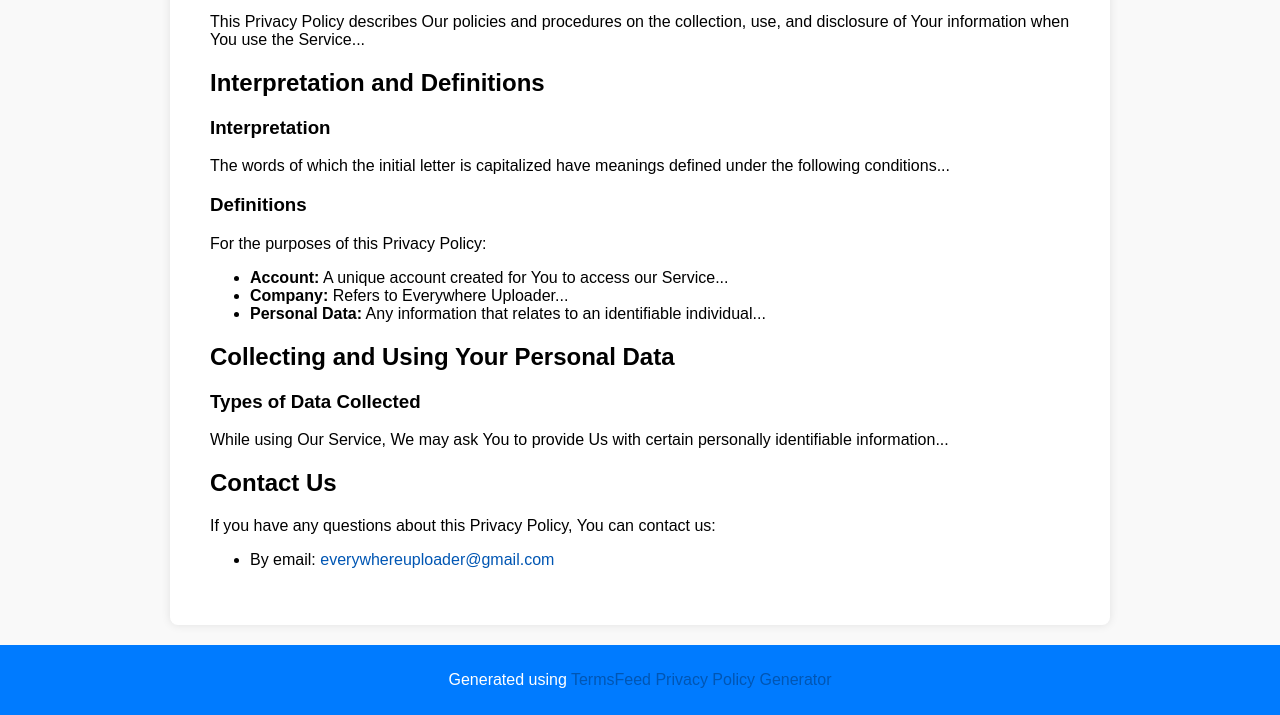
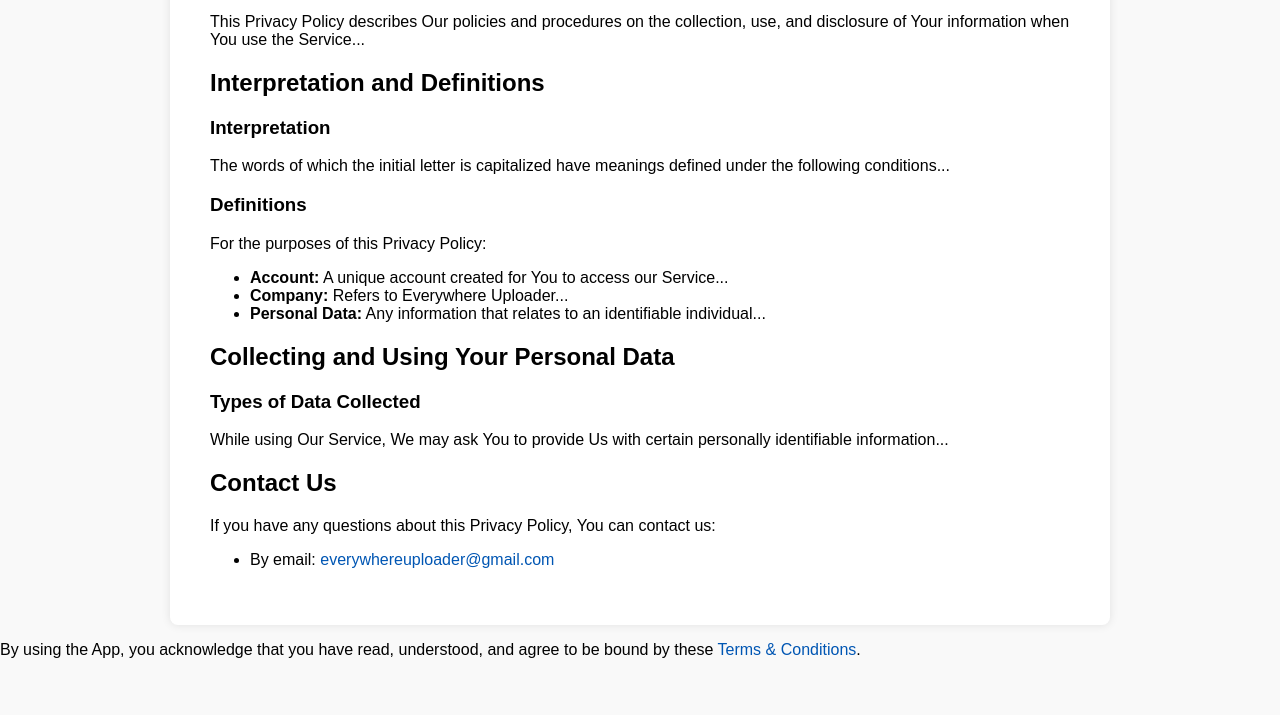
Before and after one commit to wowsnickerswow/everywhereuploader, a plain HTML site: page index.html in a window 1280 px wide. Shown: the part 209-924 px from the top of the page. After the commit the page ends 884 px from the top, so only its background shows below. Drawn offline with Linux system fonts and the light colour scheme.

Commit message:
Update index.html

```diff
--- a/index.html
+++ b/index.html
@@ -85,8 +85,8 @@
         </div>
     </div>
 
-    <div class="footer">
-        <p>Generated using <a href="https://www.termsfeed.com/privacy-policy-generator/" target="_blank">TermsFeed Privacy Policy Generator</a></p>
-    </div>
+<footer>
+    <p>By using the App, you acknowledge that you have read, understood, and agree to be bound by these <a href="terms-and-conditions.html">Terms & Conditions</a>.</p>
+</footer>
 </body>
 </html>
```
